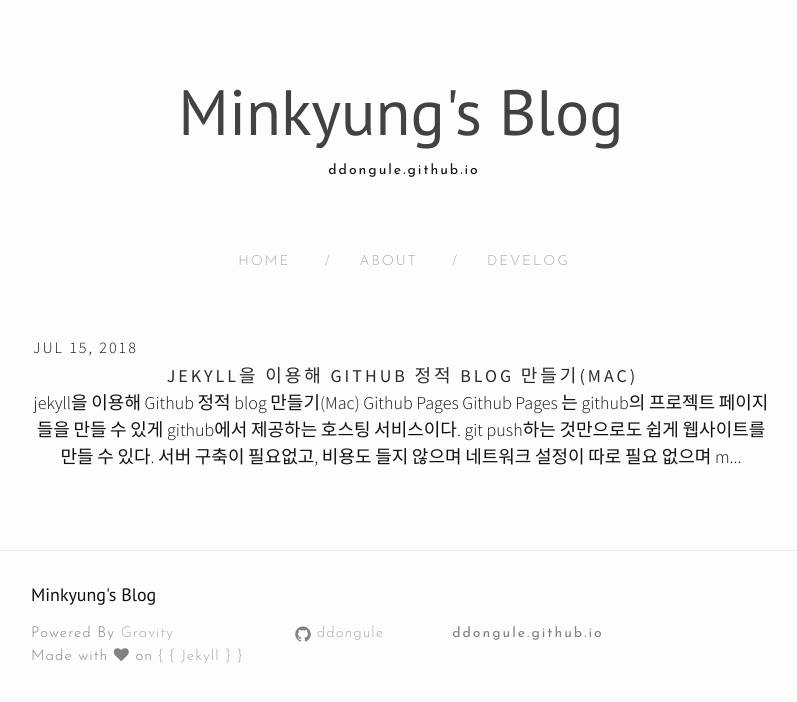
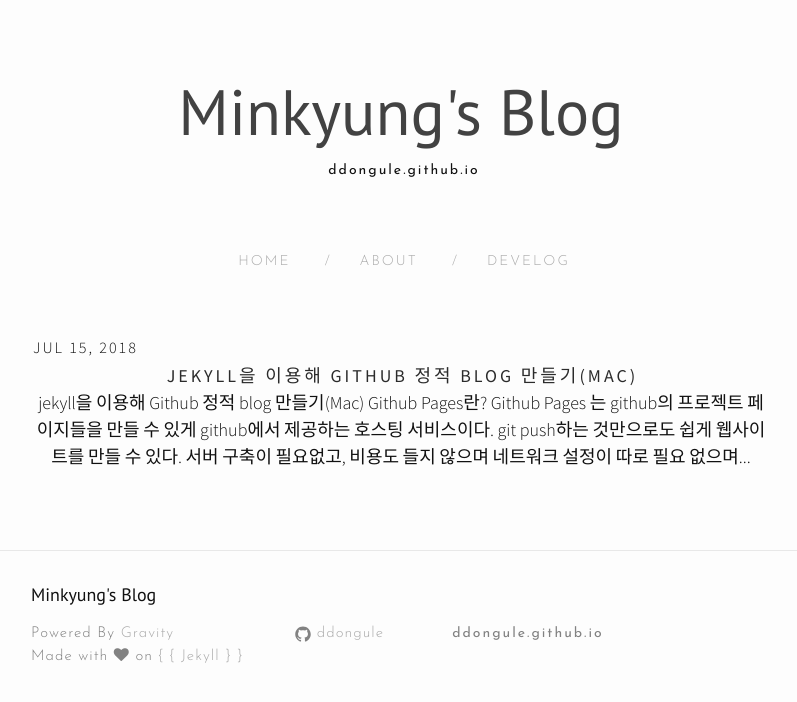
Before and after one commit to ddongule/myblog, a Jekyll site: the page built from index.html, in a window 1280 px wide. Shown: the top 702 px of the page, without its empty margins (239-1036 px from the left). Built offline with Jekyll 4.4.1, drawn with Linux system fonts in a browser that asks for light colours; nearby versions of some CDN libraries; the list of posts is cut into pages by our own code.

Commit message:
post update

````diff
--- a/_posts/2018-07-15-how-to-make-jekyll-blog-with-theme.md
+++ b/_posts/2018-07-15-how-to-make-jekyll-blog-with-theme.markdown
@@ -2,37 +2,41 @@
 layout: post
 title:  "jekyll을 이용해 Github 정적 blog 만들기(Mac)"
 date:   2018-07-15 19:00:00 +0530
-categories: ["develog"]
+categories: ["home","develog"]
 author: "minkyung"
 ---
 
 # jekyll을 이용해 Github 정적 blog 만들기(Mac)
 
-### Github Pages
+## Github Pages란?
 
 [Github Pages](https://pages.github.com/) 는 github의 프로젝트 페이지들을 만들 수 있게 github에서 제공하는 호스팅 서비스이다. `git push`하는 것만으로도 쉽게 웹사이트를 만들 수 있다. 서버 구축이 필요없고, 비용도 들지 않으며 네트워크 설정이 따로 필요 없으며 markdown과 html을 지원한다. 그리고 Github Pages는 Jekyll을 자체 지원 (내부적으로 Jekyll에 의해 작동됨)하고 있기 때문에 Jekyll을 통해 블로그를 만들기 적합하다.
 
 
 
-### Jekyll(지킬)이란?
+## Jekyll(지킬)이란?
 
 `jekyll`은 markdown형식의 txt파일을 html파일로 변환해주는 하나의 변환 도구이다. 사용자가 글을 올릴 때 markdown 형식으로 작성하면 알아서 html로 변환해주는 도구라고 보면 된다. 즉, 사용자가 블로그에 글을 쓸 때, html을 신경쓰지 않고 markdown 으로 쉽게 글을 올릴 수 있다는 장점이 있다. Jekyll이 하나의 Ruby gem이기 때문에, Jekyll을 사용하려면 Ruby가 필요하다. 설치 방법은 후에 기술하겠다.
 
 
 
-### 개설 환경 구축하기 (Github, Ruby, Jekyll, Xcode)
+## 개설 환경 구축하기 (Github, Ruby, Jekyll, Xcode)
 
-#### Github Repository 만들기
+
+
+### Github Repository 만들기
 
 1. Github pages에 **username.github.io**라는 Repository name으로 project 생성하기
 
    반드시 username에 자신의 아이디를 넣어 username.github.io라는 이름으로 Repository를 만들어야 생성된다.
 
-#### Jekyll 설치하기
 
-1. Jekyll을 설치하려면, 먼저 Ruby를 설치해야 한다. Mac에는 Ruby(1.9.3ver)가 내장되어있기 때문에 Ruby를 따로 설치할 필요는 없지만, Ruby Version을 업데이트 해주어야 한다. Github에서 사용하는 Ruby 버전은 2.1.1이다. (Version 2 이상이면 된다.)
 
-2. **Ruby** 설치
+### Jekyll 설치하기
+
+Jekyll을 설치하려면, 먼저 Ruby를 설치해야 한다. Mac에는 Ruby(1.9.3ver)가 내장되어있기 때문에 Ruby를 따로 설치할 필요는 없지만, Ruby Version을 업데이트 해주어야 한다. Github에서 사용하는 Ruby 버전은 2.1.1이다. (Version 2 이상이면 된다.)
+
+1. <u>Ruby 설치</u>
 
   `terminal`에 `ruby -v`를 입력하면 Ruby 버전이 나온다. version이 2 이상이라면 그대로 사용해도 좋다. 만약 아니라면 아래의 코드를 실행한다.
 
@@ -108,7 +112,7 @@
 
 
 
-### 블로그 Customizing하기
+## 블로그 Customizing하기
 
 다양한 방법으로 나만의 블로그를 꾸밀 수 있다. CSS에 능숙한 사람이라면 CSS파일을 직접 수정해 지킬 블로그를 수정해 보는 것도 좋은 방법이다. 하지만 이 방법이 익숙하지 않은 사람이라면 능력자분들이 미리 만들어 놓은 테마를 적용할 수도 있다.
 
@@ -118,9 +122,9 @@
 
 1. 위의 사이트에 들어가 원하는 테마를 다운로드 한 후, 압축을 풀고 local의 내 username.github.io 디렉토리에 모두 붙여넣는다. Jekyll Theme을 넣으려면 ruby의 bundler gem이 필요하므로 `terminal` 에 밑의 코드를 실행시킨다.
 
-```
-gem install bundler
-```
+    ```
+    gem install bundler
+    ```
 
 2. 아래의 코드 중 하나를 실행시켜 다시  `localhost:4000`서버를 구동시켜보면, 테마 적용이 되었다는 것을 알 수 있다. (ruby gem을 설치한 후에는 서버를 껐다 다시 켜야한다.)
 
@@ -131,7 +135,7 @@
 
 
 
-### 블로그 Posting 하기
+## 블로그 Posting 하기
 
 Posting을 하려면 두 가지만 알면 된다.
 Jekyll은 `_post` 폴더 안의 파일들만 블로그 포스트로 인식하기에 반드시 `_post` 폴더 안에 markdown 파일을 넣어야 한다. 그리고 포스트의 파일 명은 항상 YYYY-MM-DD-post-name.md 형식이어야 한다.
````
Also changed, not shown: other parts of _posts/2018-07-15-how-to-make-jekyll-blog-with-theme.markdown (+4 -4 lines).
